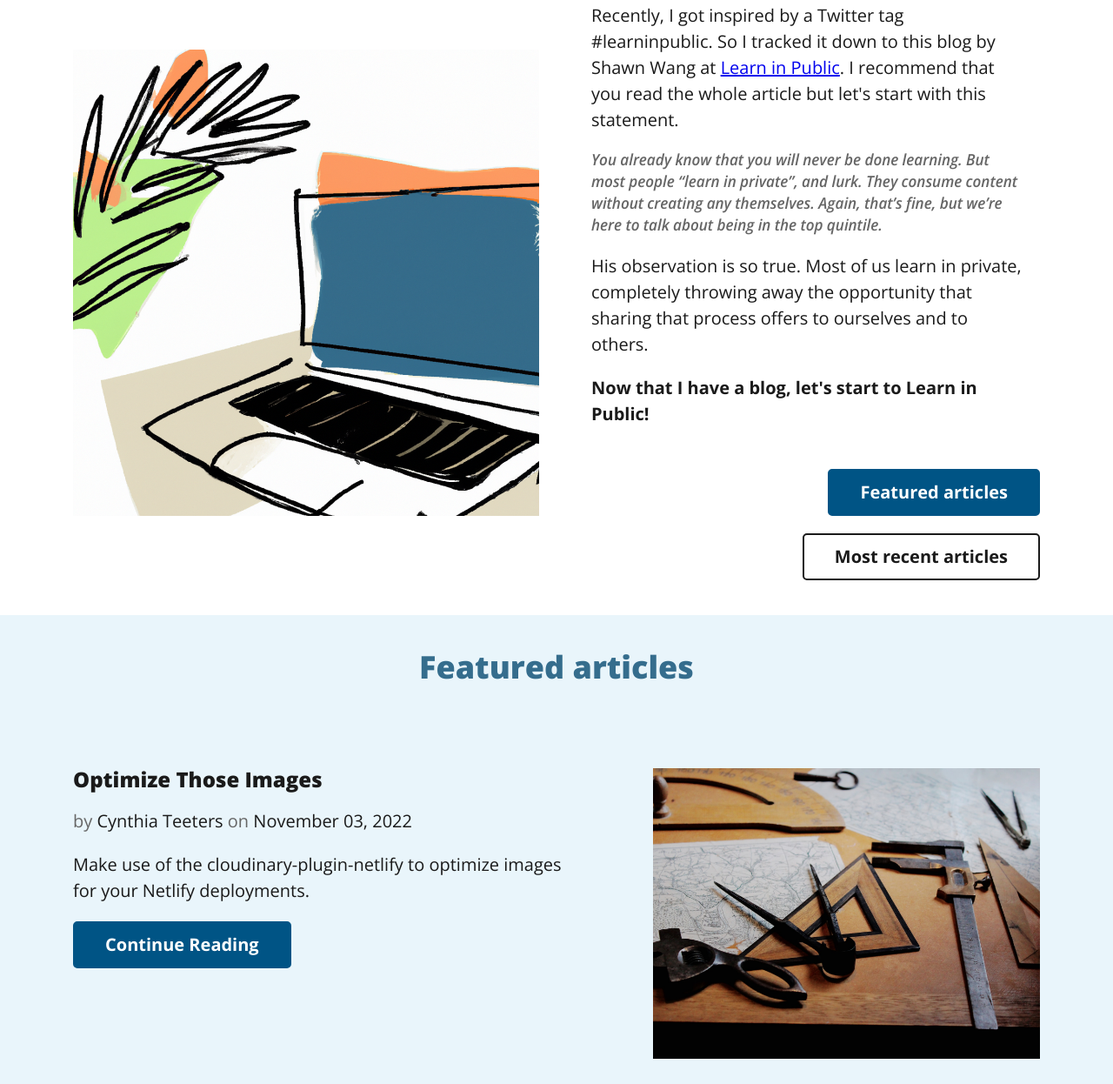
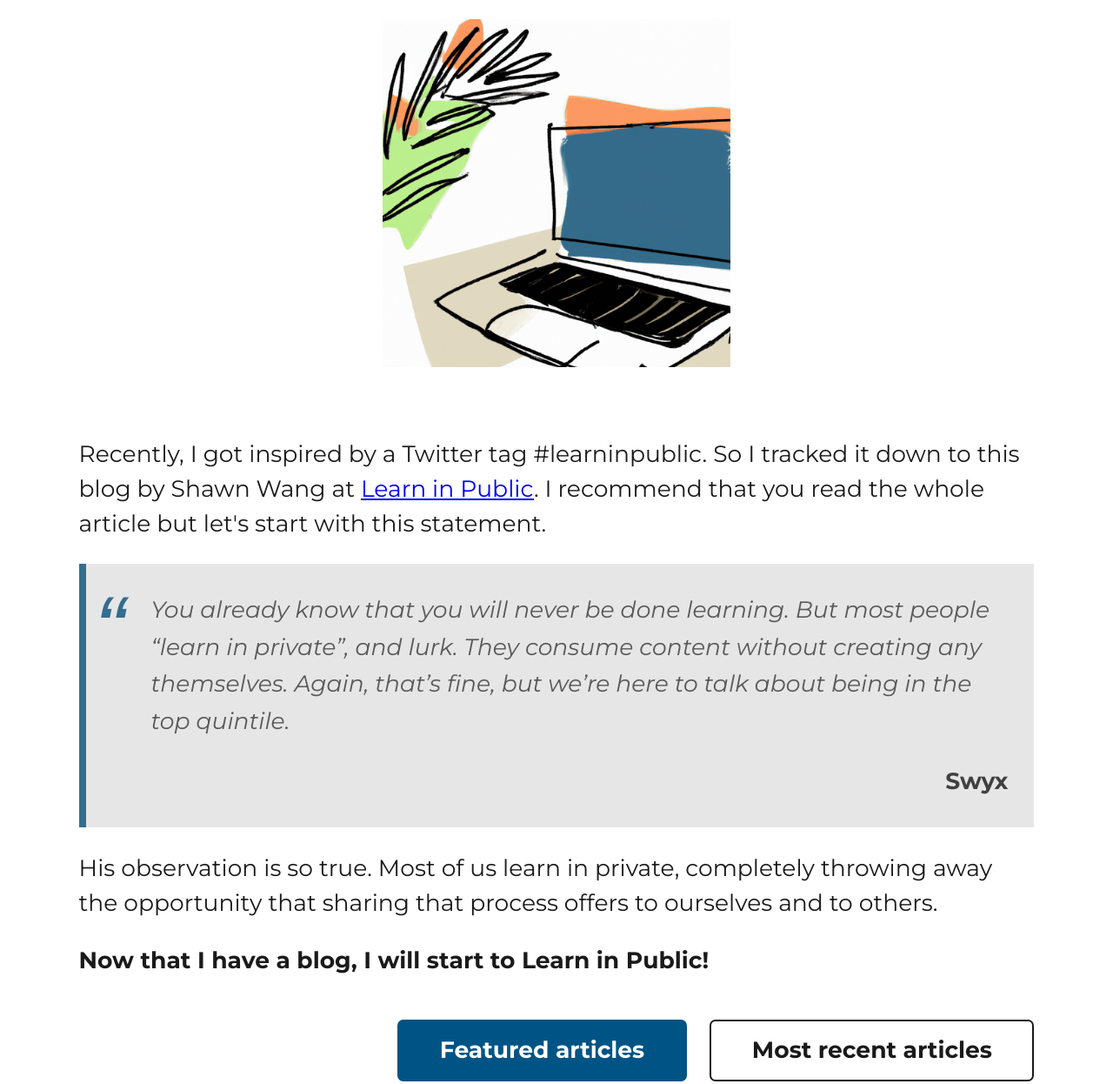
Before and after one commit to RVCC-IDMX/blog-cynthiateeters, an Eleventy site: page src/index.njk in a window 1280 px wide. Shown: the part 291-1537 px from the top of the page at 87% size. Built offline with nearby package versions, Linux system fonts and the light colour scheme; Eleventy itself is replaced by a stand-in of ours; files that its build step writes are made by us from their sources.

Commit message:
Refine style
ToDo: Clean up HTML and CSS

```diff
--- a/src/_includes/footer.njk
+++ b/src/_includes/footer.njk
@@ -1,4 +1,6 @@
 <footer class="site-footer">
-  <p><span class="blog-name blog-name--light">learn-web.dev</span> © {% year %} by Cynthia Teeters. All rights reserved.
+  <p><span class="blog-name blog-name--light">learn-web.dev</span> © {% year %} by Cynthia Teeters.
+
   </p>
+  <p>All rights reserved.</p>
 </footer>
--- a/src/blog/2022-09-29.md
+++ b/src/blog/2022-09-29.md
@@ -5,7 +5,6 @@ description: Ways to learn and grow as a developer
 date: 2022-09-29
 tags:
   - post
-  - featured
 image: /assets/blog/gerry-roarty-slkENpP5PbI-unsplash.jpg
 imageAlt: Architectural grayscale photo of a wavy sided building with circles on the side
 figCaption: Photo by Gerry Roarty on Unsplash
--- a/src/index.njk
+++ b/src/index.njk
@@ -13,24 +13,25 @@ layout: 'base.njk'
     <div class="hero__content flow">
 
       <article class="main-article">
-        <div class="container container--narrow flow">
+        <div class="container--narrow flow">
           <p>Recently, I got inspired by a Twitter tag #learninpublic. So I tracked it down to this blog by Shawn Wang
             at <a href="https://www.swyx.io/learn-in-public/">Learn in Public</a>. I recommend that you read the whole
             article but
             let's start with this statement.</p>
+
           <blockquote>
-            <blockquote>
-              <p>You already know that you will never be done learning. But most people “learn in private”, and lurk.
-                They
-                consume content without creating any themselves. Again, that’s fine, but we’re here to talk about being
-                in the
-                top quintile.</p>
-            </blockquote>
+            <p>You already know that you will never be done learning. But most people “learn in private”, and lurk.
+              They
+              consume content without creating any themselves. Again, that’s fine, but we’re here to talk about being
+              in the
+              top quintile.</p>
+            <span>Swyx</span>
           </blockquote>
+
           <p>His observation is so true. Most of us learn in private, completely throwing away the opportunity that
             sharing
             that process offers to ourselves and to others.</p>
-          <p><strong>Now that I have a blog, let's start to Learn in Public!</strong></p>
+          <p><strong>Now that I have a blog, I will start to Learn in Public!</strong></p>
 
         </div>
       </article>
--- a/src/style.css
+++ b/src/style.css
@@ -1,23 +1,19 @@
 @font-face {
-  font-family: "Open Sans";
-  /* src/assets/fonts/OpenSans-Italic-VariableFont_wdth,
-    wght.ttf*/
-  src: url("/assets/fonts/OpenSans-Italic-VariableFont_wdth,wght.ttf");
+  font-family: "Montserrat";
+  src: url("/assets/fonts/Montserrat-Italic-VariableFont_wght.ttf");
   font-style: italic;
   font-weight: 300 800;
 }
 
 @font-face {
-  font-family: "Open Sans";
-  /* src/assets/fonts/OpenSans-VariableFont_wdth,
-    wght.ttf */
-  src: url("/assets/fonts/OpenSans-VariableFont_wdth,wght.ttf");
+  font-family: "Montserrat";
+  src: url("/assets/fonts/Montserrat-VariableFont_wght.ttf");
   font-style: normal;
   font-weight: 300 800;
 }
 
 @font-face {
-  src: url('src/assets/fonts/RoslindaleExtendedVariable-VF.woff2') format("woff2"),
+  src: url('/assets/fonts/RoslindaleExtendedVariable-VF.woff2') format("woff2"),
     url('/assets/fonts/RoslindaleExtendedVariable-VF.woff') format("woff");
   font-family: 'Roslindale';
   font-style: normal;
@@ -33,8 +29,8 @@
   --fs-600: 1.875rem;
   --fs-700: 2rem;
 
-  --ff-body: "Open Sans", sans-serif;
-  --ff-heading: "Open Sans", serif;
+  --ff-body: "Montserrat", sans-serif;
+  --ff-heading: "Montserrat", serif;
   --ff-logo: "Roslindale", serif;
 
   --fw-400: 400;
@@ -47,10 +43,14 @@
   --clr-primary-500: hsla(202 45% 38% / 1);
 
   --clr-neutral-100: hsla(0 0% 100% / 1);
+  --clr-neutral-200: hsla(0 0% 90% / 1);
   --clr-neutral-300: hsla(0 0% 50% / 1);
   --clr-neutral-350: hsla(0 0% 45% / 1);
   --clr-neutral-400: hsla(0 0% 40% / 1);
-  --clr-neutral-500: hsla(0 0% 60% / 1);
+  --clr-neutral-500: hsla(0 0% 35% / 1);
+  --clr-neutral-600: hsl(0 0% 30% / 1);
+  --clr-neutral-700: hsl(0 0% 25% / 1);
+  --clr-neutral-800: hsl(0 0% 20% / 1);
   --clr-neutral-900: hsla(0 0% 10% / 1);
 
   --gap: 0.5em;
@@ -125,7 +125,7 @@ body {
   line-height: 1.5;
 }
 
-/* A elements that don't have a class get default styles */
+/* Link a elements that don't have a class get default styles */
 a:not([class]) {
   text-decoration-skip-ink: auto;
 }
@@ -167,8 +167,9 @@ select {
 
 body {
   font-family: var(--ff-body);
-  /* font-size: var(--fs-400); */
+  font-size: var(--fs-400);
   font-size: var(--font-size-base);
+  font-size: var(--font-size-md);
   color: var(--clr-neutral-900);
 }
 
@@ -193,7 +194,7 @@ section,
   Utility Classes
   /////////////////////// */
 
-/* select all direct childen of .flow
+/* select all direct children of .flow
    and add margin to the top for proper
    spacing */
 
@@ -222,7 +223,7 @@ section,
   text-align: center;
 }
 
-/* typgraphy */
+/* typography */
 
 .hero-title,
 .article-title,
@@ -318,10 +319,11 @@ header,
 
 .site-footer {
   --logo-color: currentColor;
-  padding: 2em 0;
+  padding: 2em 1em;
   color: var(--clr-neutral-100);
   background-color: var(--clr-primary-500);
   text-align: center;
+  font-size: var(--fs-300);
 }
 
 /* //////////////////////
@@ -376,8 +378,8 @@ Blockquote
 
 */
 
-blockquote {
-  font-size: var(--fs-400);
+/* blockquote {
+  font-size: var(--fs-base);
   font-style: italic;
   line-height: 1.4;
   font-family: var(--ff-body);
@@ -385,6 +387,42 @@ blockquote {
   color: var(--clr-neutral-400);
   font-weight: 600;
   font-stretch: 95%;
+} */
+
+/* https: //codepen.io/cliftwalker/pen/XJaEXY */
+
+blockquote {
+  font-family: Montserrat, serif;
+  font-style: italic;
+  color: var(--clr-neutral-500);
+  padding: 1.2em 30px 1.2em 75px;
+  border-left: 8px solid var(--clr-primary-500);
+  line-height: 1.6;
+  position: relative;
+  background: var(--clr-neutral-200);
+}
+
+blockquote::before {
+  font-family: Arial;
+  content: "\201C";
+  color: var(--clr-primary-500);
+  font-size: 4em;
+  position: absolute;
+  left: 10px;
+  top: -10px;
+}
+
+blockquote::after {
+  content: '';
+}
+
+blockquote span {
+  display: block;
+  color: var(--clr-neutral-700);
+  font-style: normal;
+  font-weight: bold;
+  margin-top: 1em;
+  text-align: right;
 }
 
 /*
@@ -400,16 +438,25 @@ blockquote {
 }
 
 .hero__image {
-  width: 100%;
-  /* max-height: max(15rem, 40vh); */
+  /* width: 100%; */
+  /* max-height: max(40rem, 40vh); */
+  height: 50vh;
   object-fit: cover;
+  margin-inline: auto;
 }
 
+/*
 @media (min-width: 60em) {
   .hero > div {
     grid-auto-flow: column;
+    grid-template-columns: 1fr 2fr;
+    gap: 0;
   }
-}
+
+  .hero > div > img {
+    max-height: 40vh;
+  }
+} */
 
 .featured-articles {
   background-color: var(--clr-primary-200);
```
Also changed, not shown: src/assets/fonts/Arimo-Italic-VariableFont_wght.ttf (added), src/assets/fonts/Arimo-VariableFont_wght.ttf (added), src/assets/fonts/Lora-Italic-VariableFont_wght.ttf (added), src/assets/fonts/Lora-VariableFont_wght.ttf (added), src/assets/fonts/Montserrat-Italic-VariableFont_wght.ttf (added), src/assets/fonts/Montserrat-VariableFont_wght.ttf (added).
